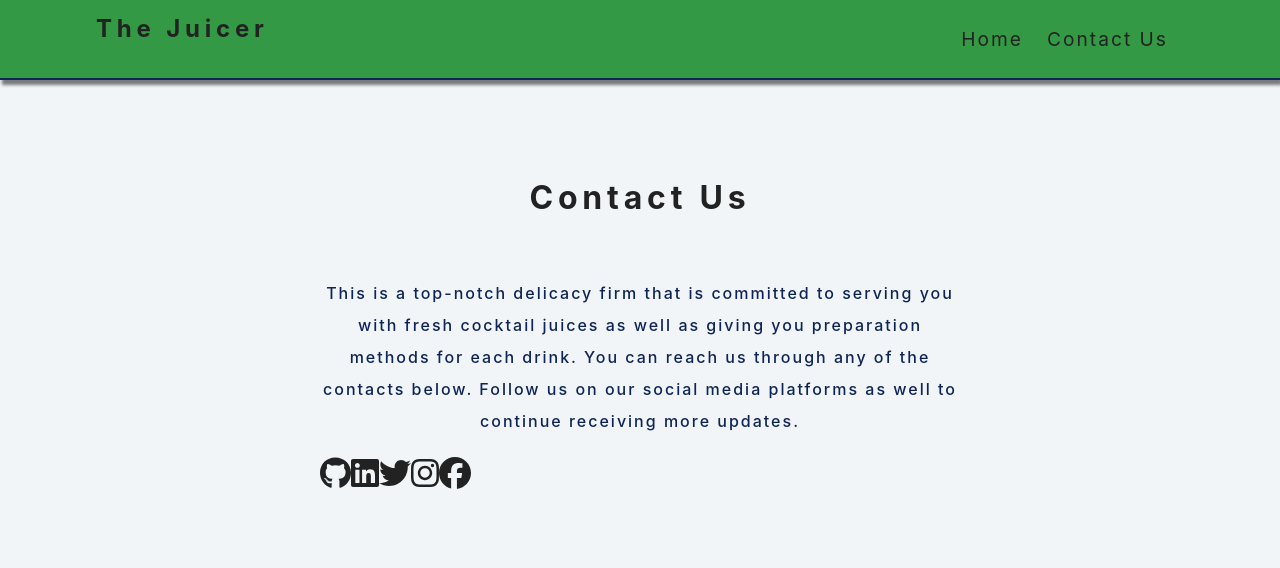
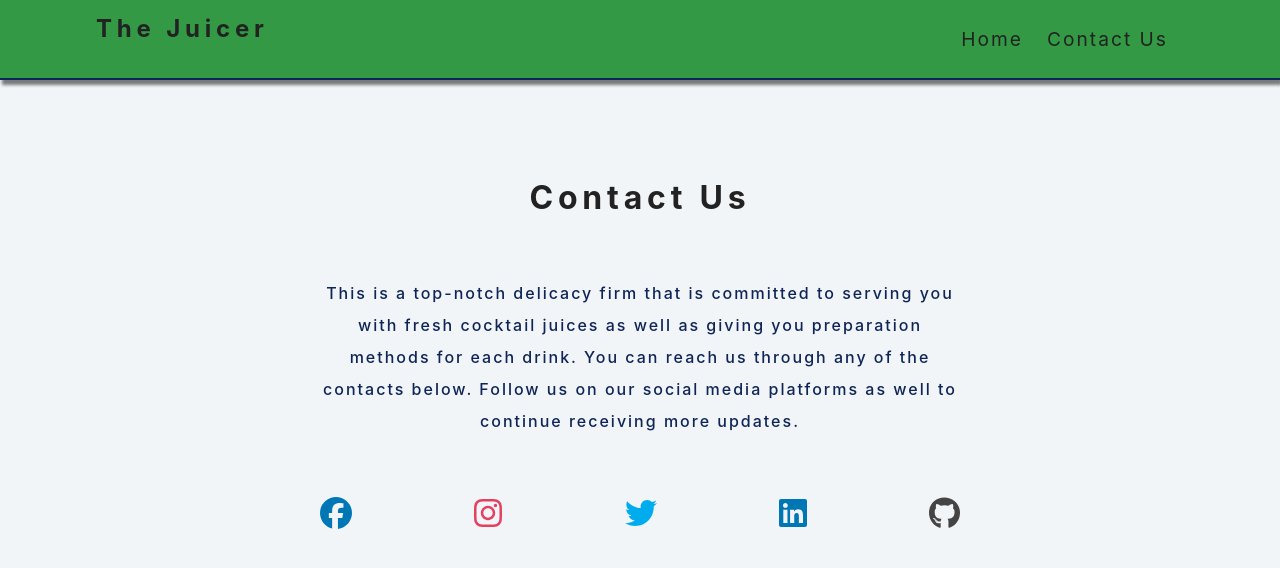
Before and after one commit to BenardAbwao/TheJuicer, a React (Create React App) app: page /about in a window 1280 px wide. Shown: the top 568 px of the page. Built offline with nearby package versions, Linux system fonts and the light colour scheme; no server answers; some icons are missing.

Commit message:
style contact page

```diff
--- a/src/index.css
+++ b/src/index.css
@@ -181,10 +181,28 @@ Variables
     text-align: center;
     border-radius: 2rem;
   }
-  .section-links {
+
+  .section-contacts {
     display: flex;
-    flex-direction: row;
+    flex-direction: row-reverse;
     justify-content: space-between;
+    margin-top: 60px;
+  }
+
+  a.twitter {
+    color: #00aced;
+  }
+  a.linkedin {
+    color: #0077b5;
+  }
+  a.instagram {
+    color: #e4405f;
+  }
+  a.facebook {
+    color: #0077b5;
+  }
+  a.github {
+    color: #444444;
   }
 
   /*
```
